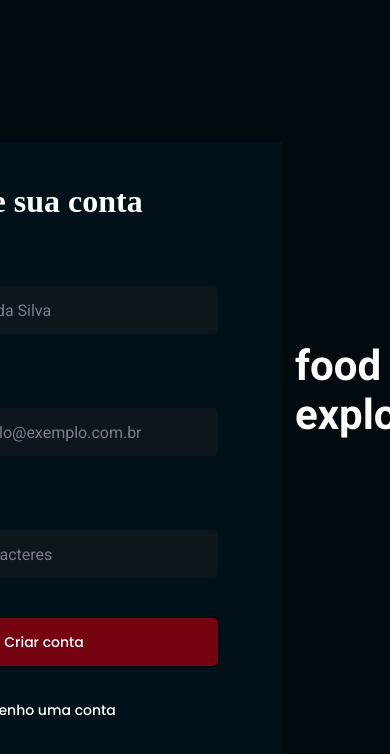
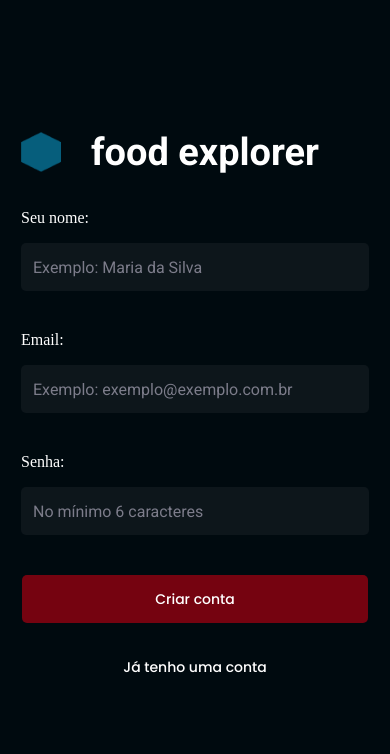
Before and after one commit to frederico-nakajima/foodExplorer, a React (Vite) app: page /register in a window 390 px wide. Shown: the top 754 px of the page. Built offline with nearby package versions, Linux system fonts and the light colour scheme.

Commit message:
mobile signUp

```diff
--- a/src/pages/SignIn/styles.js
+++ b/src/pages/SignIn/styles.js
@@ -91,6 +91,7 @@ export const Form = styled.form`
         padding: 64px;
         height: 541px;
         background-color: ${({ theme }) => theme.COLORS.BACKGROUND_700};
+        border-radius:16px;
 
          > h1 {
             display: block;
--- a/src/pages/SignUp/index.jsx
+++ b/src/pages/SignUp/index.jsx
@@ -1,4 +1,4 @@
-import { Container,Form,Content } from './styles';
+import { Container,Form,Div } from './styles';
 import polygonImage from '../../assets/Polygon 1.png';
 
 import {Link} from 'react-router-dom'
@@ -10,12 +10,12 @@ export function SignUp(){
     return(
         <Container>
 
-            <Content>
+            <Div>
                 <div className="content">
                     <img src={polygonImage} alt="imagem de um polígono" />
                     <p>food explorer</p>
                 </div>
-            </Content>
+            </Div>
 
 
             <Form>
--- a/src/pages/SignUp/styles.js
+++ b/src/pages/SignUp/styles.js
@@ -1,87 +1,100 @@
 import styled from 'styled-components';
-
+import { DEVICE_BREAKPOINTS } from '../../styles/deviceBreakpoints';
 
 export const Container = styled.div`
-    height: 100vh;
-    position:relative;
-
-
-
-
-
-
-`;
-
-export const Content = styled.div`
-   position:absolute;
-    top:341px;
-    left:222px;
-
-    >.content{
-        display:flex;
-        align-items:center;
-        gap:30px;
-
-        p{
-            color:${({theme}) => theme.COLORS.WHITE};
-            font-family: "Roboto",serif;
-            font-size: 42px;
-            font-style: normal;
-            font-weight: 700;
-            line-height: normal;
-
-
-
-        }
-
-
-    }
-
-
-
-`
-;
-
-export const Form = styled.form`
-    position:absolute;
-    top:142px;
-    right:108px;
-    padding: 64px;
-    width:476px;
-    height:621px;
     display: flex;
     flex-direction: column;
     justify-content: center;
     align-items: center;
-    gap:32px;
-    background-color:${({theme}) => theme.COLORS.BACKGROUND_700};
+    height: 100vh;
+    width: 100%;
+    position: relative;
+
+    @media (min-width: ${DEVICE_BREAKPOINTS.LG}) {
+        height: 100vh;
+    }
+`;
+
+export const Div = styled.div`
+    position:relative;
+    left:-25px;
 
 
-    >a{
 
-        color:${({theme}) => theme.COLORS.WHITE};
+    > .content {
+        display: flex;
+        align-items: center;
+        gap: 30px;
+
+        p {
+            color: ${({ theme }) => theme.COLORS.WHITE};
+            font-family: 'Roboto', serif;
+            font-size: 38px;
+            font-weight: 700;
+        }
+    }
+
+    img {
+        width: 40px;
+        height: 40px;
+    }
+
+    @media (min-width: ${DEVICE_BREAKPOINTS.LG}) {
+        position: absolute;
+        top: 341px;
+        left: 222px;
+
+        > .content p {
+            font-size: 42px;
+        }
+    }
+`;
+
+export const Form = styled.form`
+    padding: 65px;
+    width: 476px;
+    height: 541px;
+    display: flex;
+    flex-direction: column;
+    justify-content: center;
+    align-items: center;
+    gap: 32px;
+
+
+    > h1 {
+        display: none;
+    }
+
+    > a {
+        color: ${({ theme }) => theme.COLORS.WHITE};
         align-self: center;
-        color: var(--Light-Light-100, #FFF);
         text-align: center;
         font-family: Poppins;
         font-size: 14px;
-        font-style: normal;
         font-weight: 500;
         line-height: 24px;
+    }
 
-
-        }
-
-
-    >div{
+    > div {
         display: flex;
         flex-direction: column;
-        align-items: start-flex;
+        align-items: flex-start;
         gap: 10px;
-        width:476px;
-        padding:0 64px;
+        width: 476px;
+        padding: 0 64px;
     }
 
+    @media (min-width: ${DEVICE_BREAKPOINTS.LG}) {
+        position: absolute;
+        top: 142px;
+        right: 108px;
+        padding: 64px;
+        height: 650px;
+        background-color: ${({ theme }) => theme.COLORS.BACKGROUND_700};
+        border-radius:16px;
+         > h1 {
+            display: block;
 
-
+    }
+    }
 `;
```
